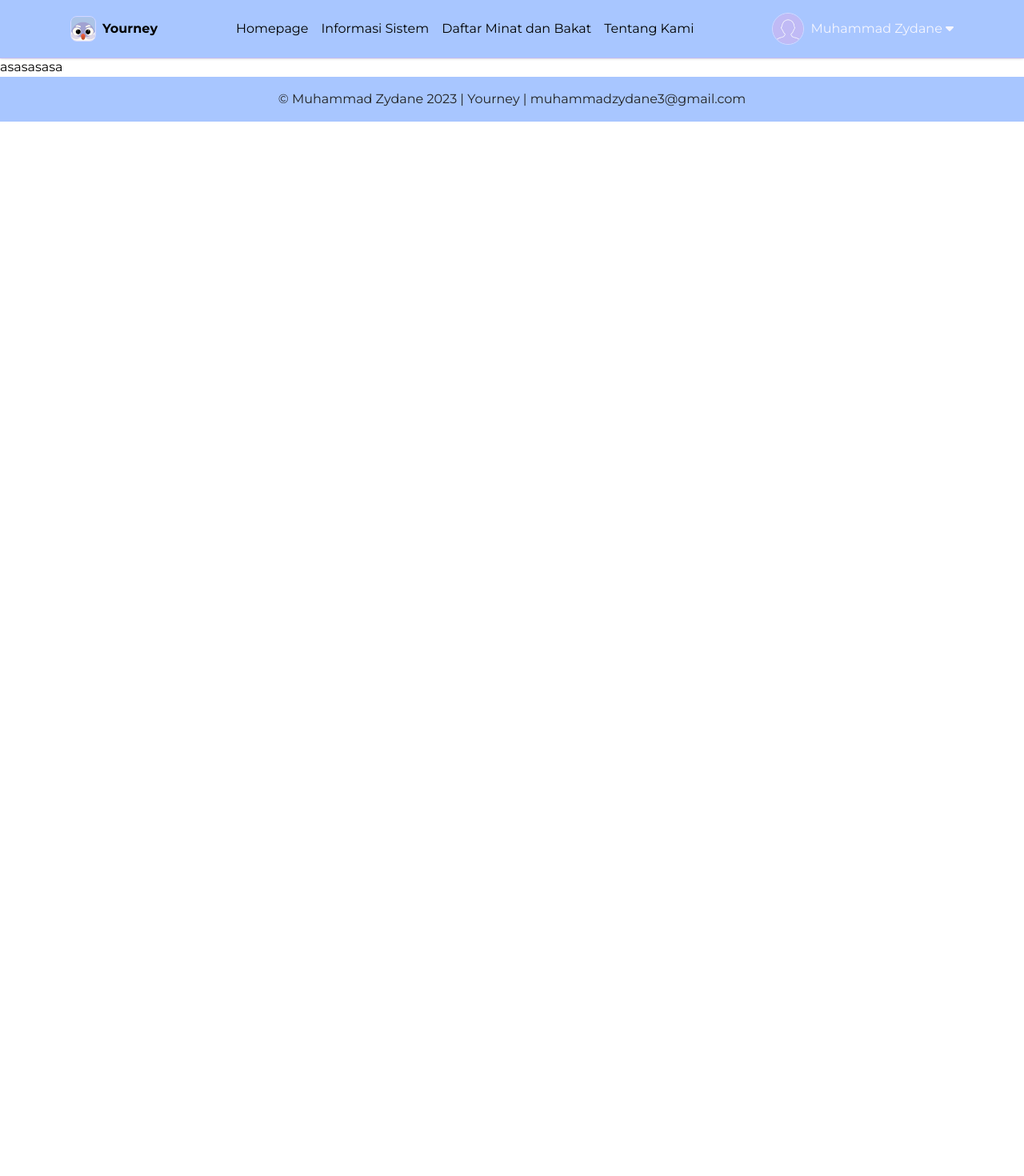
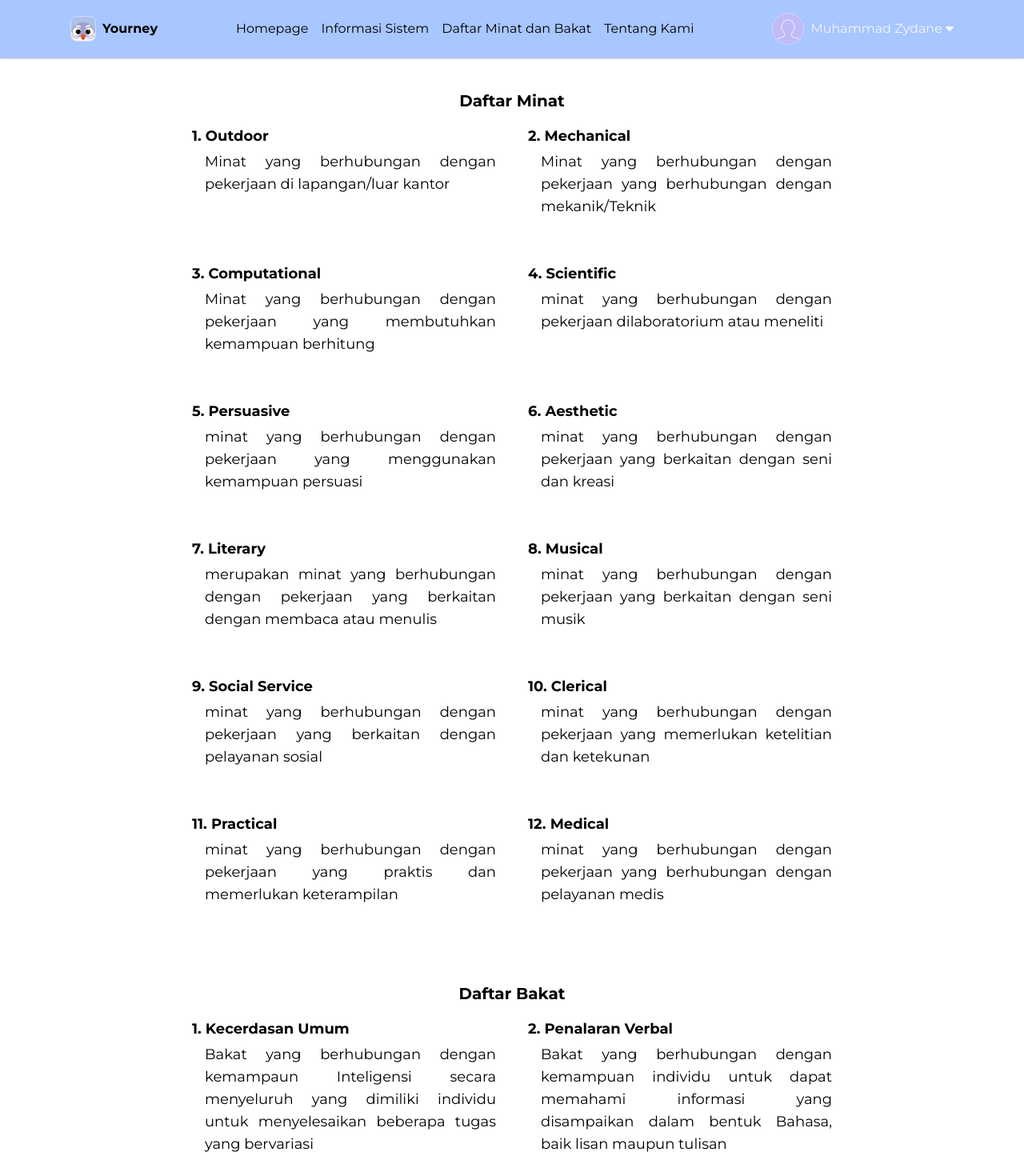
Before and after one commit to zydane07/skripsi-FE, a Vue app: page /daftar-minat-bakat in a window 1280 px wide. Shown: the top 1470 px of the page at 80% size. Before the commit the page ends 800 px from the top, so only its background shows below. Built offline with nearby package versions, Linux system fonts and the light colour scheme; what tailwindcss-debug-screens would draw is missing.

Commit message:
daftar minat bakat

```diff
--- a/src/views/DaftarMikatView.vue
+++ b/src/views/DaftarMikatView.vue
@@ -1,7 +1,32 @@
 <template>
     <navbar-user />
     <section class="list-talent-interest">
-        <h1>asasasasa</h1>
+        <div class="box py-10 lg:w-9/12 lg:mx-auto">
+            <h1 class="text-header">Daftar Minat</h1>
+            <div class="md:grid grid-cols-2 gap-6 lg:gap-10">
+                <div v-for="(talent, index) in talents" :key="talent.id">
+                    <h1 class="mb-1 font-bold lg:text-lg">
+                        {{ index + 1 }}. {{ talent.text }}
+                    </h1>
+                    <p class="ml-4 text-justify mb-4 lg:text-lg">
+                        {{ talent.description }}
+                    </p>
+                </div>
+            </div>
+        </div>
+        <div class="box py-10 lg:w-9/12 lg:mx-auto">
+            <h1 class="text-header">Daftar Bakat</h1>
+            <div class="md:grid grid-cols-2 gap-6 lg:gap-10">
+                <div v-for="(interest, index) in interests" :key="interest.id">
+                    <h1 class="mb-1 font-bold lg:text-lg">
+                        {{ index + 1 }}. {{ interest.text }}
+                    </h1>
+                    <p class="ml-4 text-justify mb-4 lg:text-lg">
+                        {{ interest.description }}
+                    </p>
+                </div>
+            </div>
+        </div>
     </section>
     <footer-user />
 </template>
@@ -9,12 +34,13 @@
 <script>
 import FooterUser from "@/components/FooterUser.vue";
 import NavbarUser from "@/components/NavbarUser.vue";
+import { mapState } from "vuex";
 
 export default {
-    setup() {
-        return {};
+    components: { NavbarUser, FooterUser },
+    computed: {
+        ...mapState(["interests", "talents"]),
     },
-    components: { NavbarUser, FooterUser },
 };
 </script>
 
```
